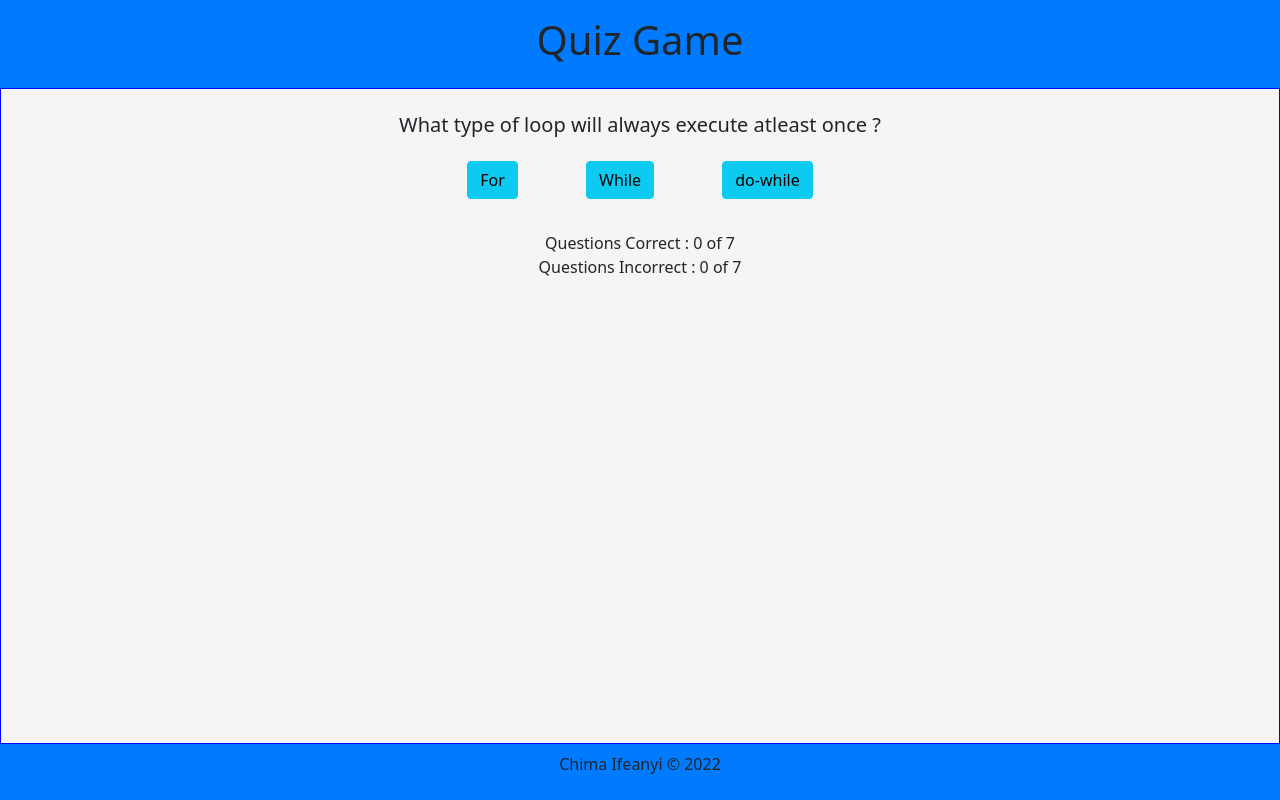
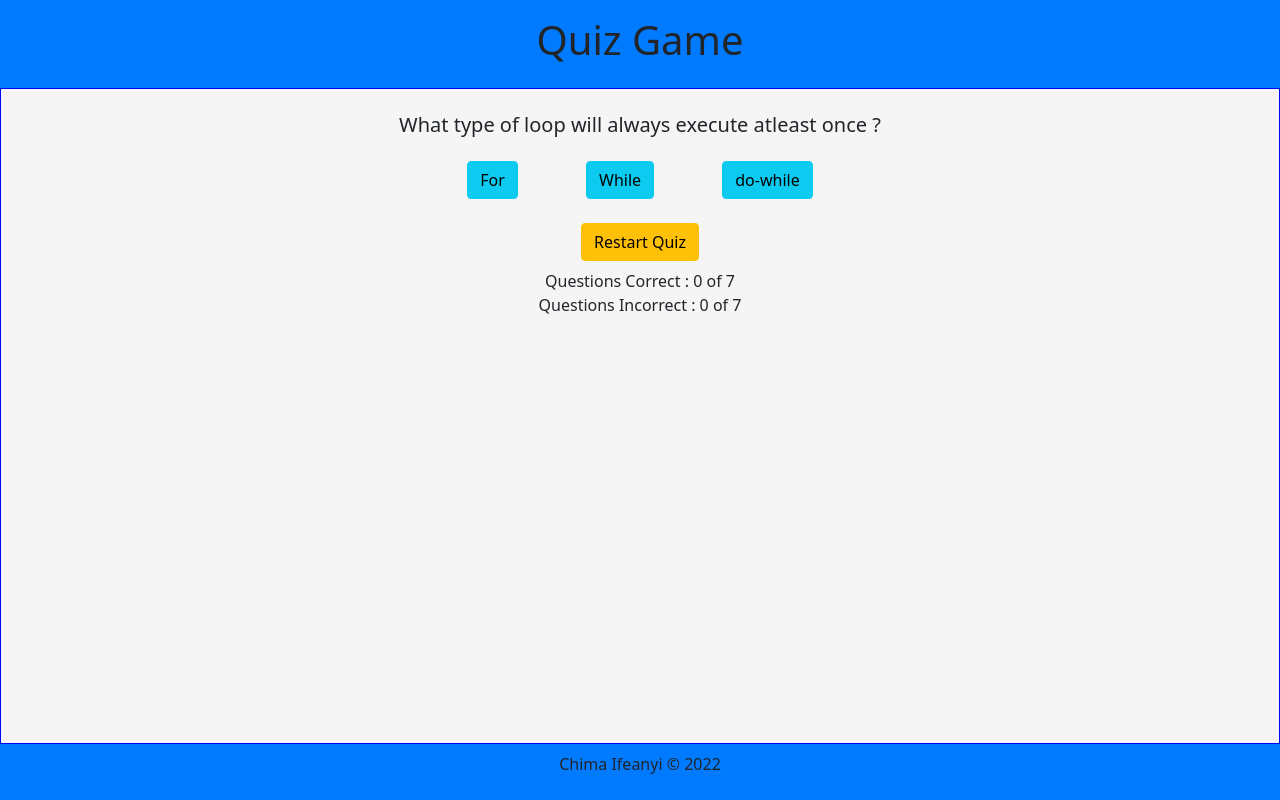
Before and after one commit to MasterIfeanyi/My-own-quiz-game, a React (Create React App) app: page / in a window 1280 px wide. Built offline with nearby package versions, Linux system fonts and the light colour scheme.

Commit message:
added restart button to the question component

```diff
--- a/src/QuestionComponent.js
+++ b/src/QuestionComponent.js
@@ -1,29 +1,58 @@
 import React from "react";
 import { useSnackbar } from "notistack";
-const QuestionComponent = ({ question,score,setScore,id,setID,negativeScore,setNegativeScore }) => {
+const QuestionComponent = ({
+	question,
+	score,
+	setScore,
+	id,
+	setID,
+	negativeScore,
+	setNegativeScore,
+}) => {
 	const { enqueueSnackbar } = useSnackbar();
-  const handleAns = (option)=>{
-        if(option===question.ans){
+	const handleAns = (option) => {
+		if (option === question.ans) {
 			setID(id + 1);
 			setScore(score + 1);
-            enqueueSnackbar("Correct Answer!")
-        }else{
+			enqueueSnackbar("Correct Answer!");
+		} else {
 			setID(id + 1);
 			setNegativeScore(negativeScore + 1);
-            enqueueSnackbar("Incorrect Answer!")
+			enqueueSnackbar("Incorrect Answer!");
 		}
-  }
+	};
+	const restartQuiz = () => {
+		//to restart the quiz;
+		setID(1);
+		setScore(0);
+		setNegativeScore(0);
+		enqueueSnackbar("Restarting Quiz");
+	};
 
 	return (
 		<>
 			<div>
-        <h5 className="text-center" >{question?.question}</h5>
-        <div className='my-4 d-flex justify-content-evenly'>
+				<h5 className="text-center">{question?.question}</h5>
+				<div className="my-4 d-flex justify-content-evenly">
 					{question?.options?.map((option) => {
 						return (
-              <button className="btn btn-info w-28" onClick={() => handleAns(option)}>{option}</button>
+							<button
+								className="btn btn-info w-28"
+								onClick={() => handleAns(option)}
+							>
+								{option}
+							</button>
 						);
 					})}
+				</div>
+				<div class="d-flex justify-content-center">
+					{/* a button to restart quiz */}
+					<button
+						className="btn btn-warning w-28"
+						onClick={() => restartQuiz()}
+					>
+						Restart Quiz
+					</button>
 				</div>
 			</div>
 		</>
```
Lines whose indentation alone changed are shown as unchanged.
